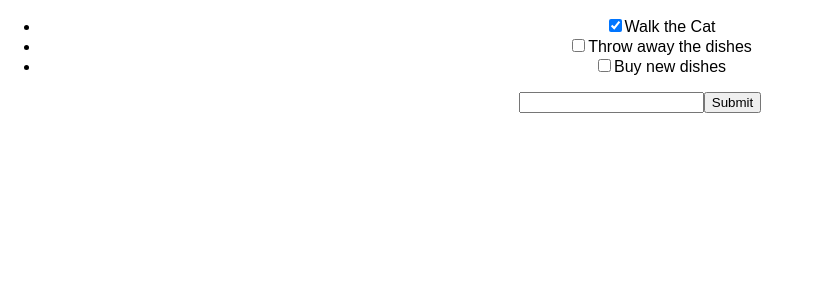
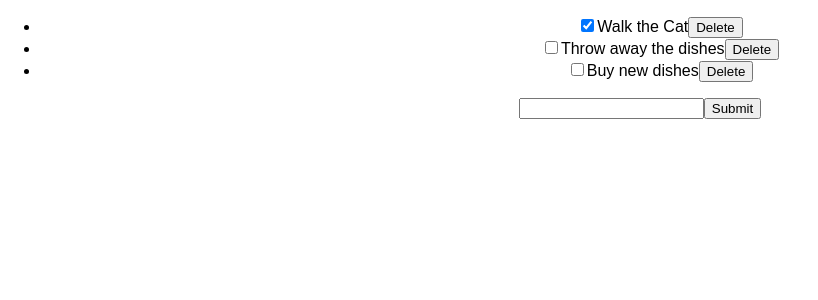
Before and after one commit to mattandbucs34/Intro-to-React, a React (Create React App) app in the folder react-to-do/: page / in a window 1280 px wide. Shown: the top 300 px of the page, without its empty margins (0-818 px from the left). Built offline with nearby package versions, Linux system fonts and the light colour scheme.

Commit message:
add React-To-Do: Events assignment

```diff
--- a/react-to-do/src/App.js
+++ b/react-to-do/src/App.js
@@ -14,6 +14,10 @@ class App extends Component {
       newToDoDescription: ''
     };
   }
+
+deleteToDo(index) {
+  this.setState({ todos: this.state.todos.filter((_,i) => i !== index)});
+}
 
 handleChange(e) {
   this.setState({ newToDoDescription: e.target.value });
@@ -42,7 +46,9 @@ toggleComplete(index) {
               description = { todo.description }
               isCompleted = {todo.isCompleted}
               toggleComplete = { () => this.toggleComplete(index) }
-              /> )
+              deleteToDo ={ () => this.deleteToDo(index) }
+              />
+            )
           }
         </ul>
         <form onSubmit={ (e) => this.handleSubmit(e) }>
--- a/react-to-do/src/components/ToDo.js
+++ b/react-to-do/src/components/ToDo.js
@@ -9,7 +9,9 @@ class ToDo extends Component {
                     onChange = {this.props.toggleComplete}
                 />
                 <span>{this.props.description}</span>
+                <button onClick={this.props.deleteToDo}>Delete</button>
             </li>
+
         );
     }
 }
```
